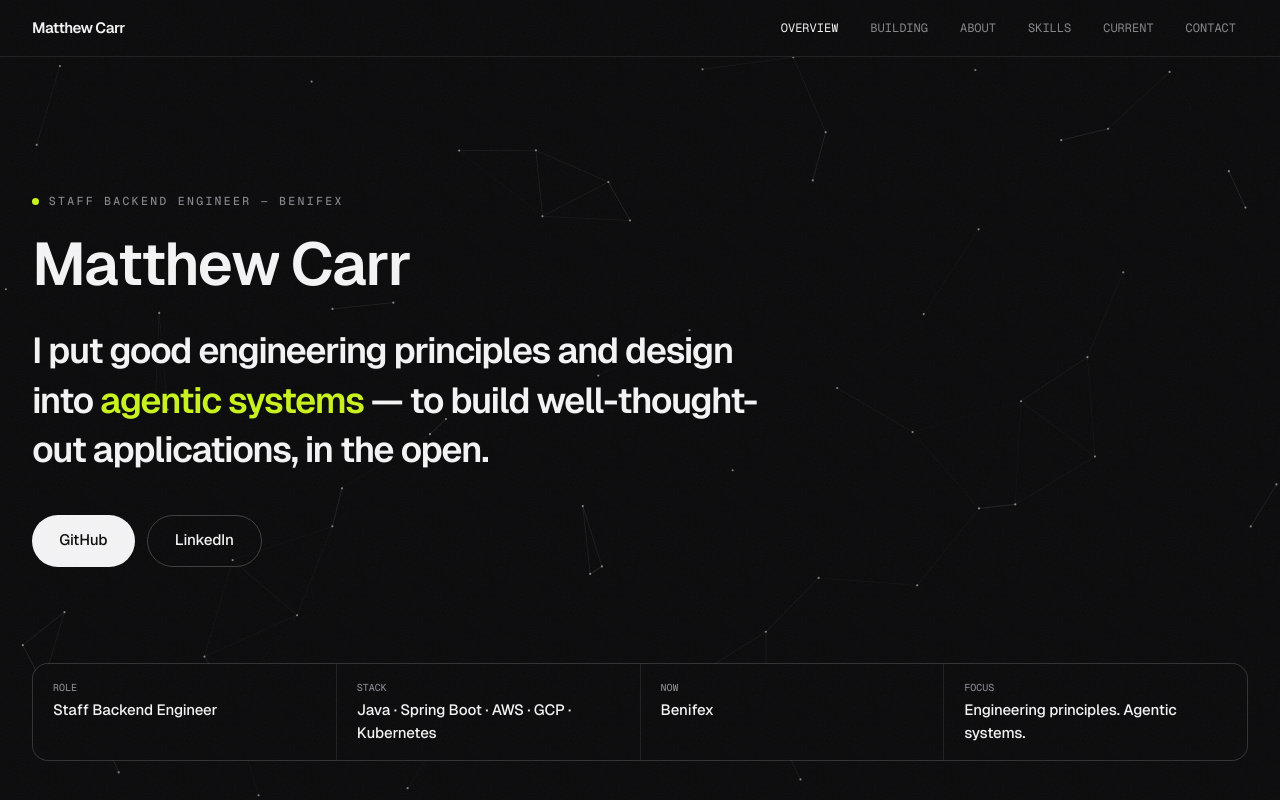
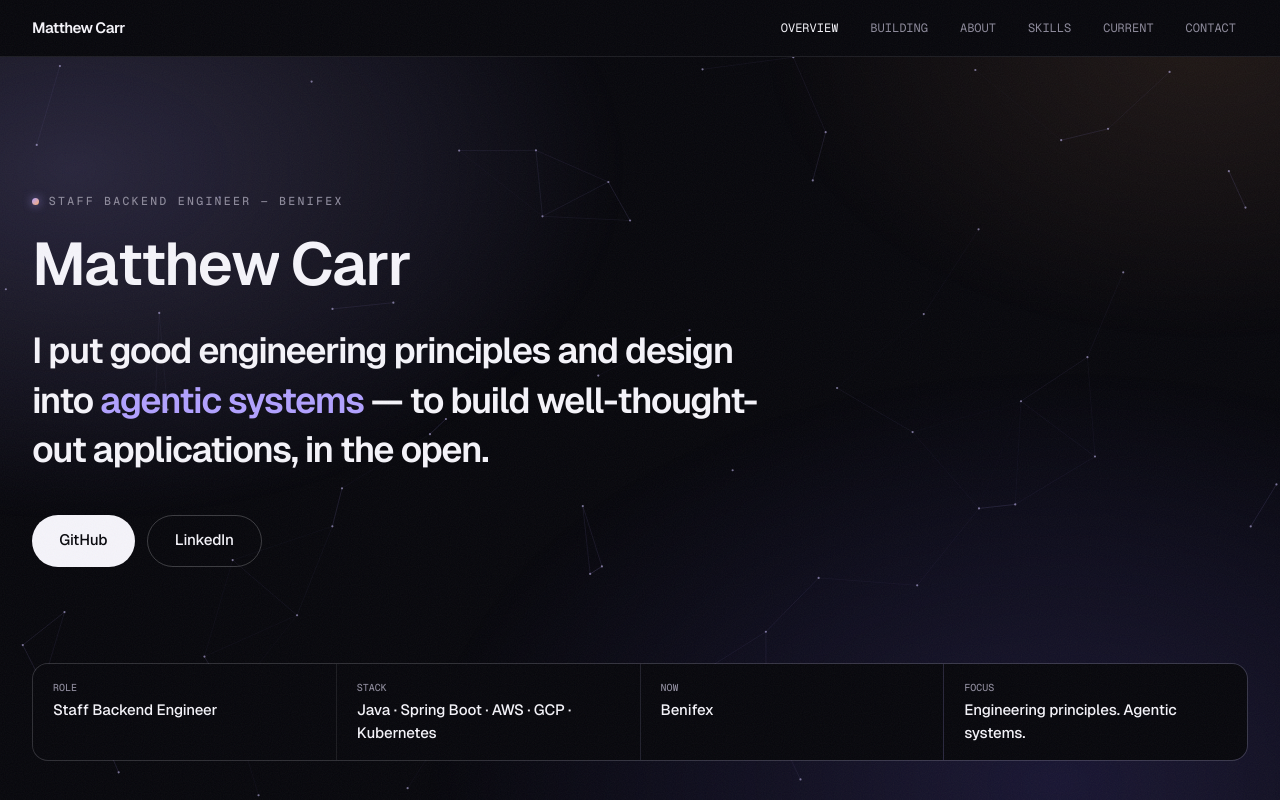
Before and after one commit to matthew-a-carr/about, a Next.js app: page / in a window 1280 px wide. Shown: the top 800 px of the page. Built offline with nearby package versions, Linux system fonts and the light colour scheme.

Commit message:
Replace lime accent with ink-violet theme and aurora hero (#281)

```diff
--- a/app/components/hero-canvas/HeroCanvas.tsx
+++ b/app/components/hero-canvas/HeroCanvas.tsx
@@ -94,7 +94,7 @@
 
         ctx.beginPath();
         ctx.arc(p.x, p.y, 1.1, 0, Math.PI * 2);
-        ctx.fillStyle = 'rgba(244, 244, 245, 0.5)';
+        ctx.fillStyle = 'rgba(209, 198, 255, 0.55)';
         ctx.fill();
       }
 
@@ -109,8 +109,8 @@
             ctx.beginPath();
             ctx.moveTo(a.x, a.y);
             ctx.lineTo(b.x, b.y);
-            ctx.strokeStyle = `rgba(244, 244, 245, ${
-              0.14 * (1 - dist / LINK_DISTANCE)
+            ctx.strokeStyle = `rgba(177, 161, 255, ${
+              0.18 * (1 - dist / LINK_DISTANCE)
             })`;
             ctx.lineWidth = 1;
             ctx.stroke();
--- a/app/globals.css
+++ b/app/globals.css
@@ -16,18 +16,19 @@
 }
 
 :root {
-  --bg: #0a0a0b;
-  --bg-elevated: #121214;
-  --fg: #f4f4f5;
-  --muted: #87878d;
-  --soft: #c2c2c8;
-  --surface: #121214;
-  --surface-alt: #0e0e10;
-  --border: rgba(244, 244, 245, 0.09);
-  --border-strong: rgba(244, 244, 245, 0.22);
-  --accent: #c8f31d;
-  --accent-dim: rgba(200, 243, 29, 0.12);
-  --on-accent: #0a0a0b;
+  --bg: #07070c;
+  --bg-elevated: #0f0f18;
+  --fg: #f5f4fa;
+  --muted: #8d8a9b;
+  --soft: #c9c4d6;
+  --surface: #0f0f18;
+  --surface-alt: #0b0b12;
+  --border: rgba(245, 244, 250, 0.09);
+  --border-strong: rgba(245, 244, 250, 0.22);
+  --accent: #b1a1ff;
+  --accent-warm: #ffb074;
+  --accent-dim: rgba(177, 161, 255, 0.13);
+  --on-accent: #07070c;
   --font-display:
     var(--font-geist), -apple-system, BlinkMacSystemFont, "Segoe UI", Helvetica,
     Arial, sans-serif;
@@ -69,7 +70,7 @@
 
 /* Solid header — content must never bleed through the sticky surface. */
 .header-solid {
-  background: #0a0a0b;
+  background: #07070c;
 }
 
 /* Reading progress, scrubbed by GSAP. Sits on the header's top edge. */
@@ -80,9 +81,44 @@
   right: 0;
   z-index: 40;
   height: 2px;
-  background: var(--accent);
+  background: linear-gradient(90deg, var(--accent), var(--accent-warm));
   transform: scaleX(0);
   transform-origin: 0 0;
+}
+
+/* Aurora wash behind the hero. Pure gradients (no blur filters) so it stays
+   cheap to composite; drift is reduced-motion guarded further down. */
+#main-content::before {
+  content: "";
+  position: absolute;
+  inset: -22%;
+  pointer-events: none;
+  background:
+    radial-gradient(
+      42% 46% at 20% 26%,
+      rgba(177, 161, 255, 0.2),
+      transparent 70%
+    ),
+    radial-gradient(
+      34% 40% at 80% 14%,
+      rgba(255, 176, 116, 0.1),
+      transparent 70%
+    ),
+    radial-gradient(
+      48% 54% at 72% 82%,
+      rgba(122, 104, 255, 0.16),
+      transparent 70%
+    );
+}
+
+@keyframes aurora-drift {
+  0%,
+  100% {
+    transform: translate3d(-1.5%, -1%, 0) scale(1);
+  }
+  50% {
+    transform: translate3d(1.5%, 1.5%, 0) scale(1.05);
+  }
 }
 
 /* Section currently in view, set by GSAP via aria-current. */
@@ -102,13 +138,15 @@
   transition:
     transform 0.5s cubic-bezier(0.22, 1, 0.36, 1),
     border-color 0.3s ease,
-    background 0.3s ease;
+    background 0.3s ease,
+    box-shadow 0.4s ease;
 }
 
 .card:hover {
   transform: translateY(-4px);
-  border-color: var(--border-strong);
-  background: #161618;
+  border-color: rgba(177, 161, 255, 0.35);
+  background: #13131f;
+  box-shadow: 0 24px 60px -28px rgba(177, 161, 255, 0.28);
 }
 
 .btn-primary {
@@ -188,7 +226,8 @@
   width: 0.45rem;
   height: 0.45rem;
   border-radius: 9999px;
-  background: var(--accent);
+  background: linear-gradient(135deg, var(--accent), var(--accent-warm));
+  box-shadow: 0 0 10px rgba(177, 161, 255, 0.7);
 }
 
 /* Statement words start dimmed; GSAP scrubs them to full strength. */
@@ -200,6 +239,10 @@
   html {
     scroll-behavior: smooth;
   }
+
+  #main-content::before {
+    animation: aurora-drift 26s ease-in-out infinite;
+  }
 }
 
 @media (prefers-reduced-motion: reduce) {
```
